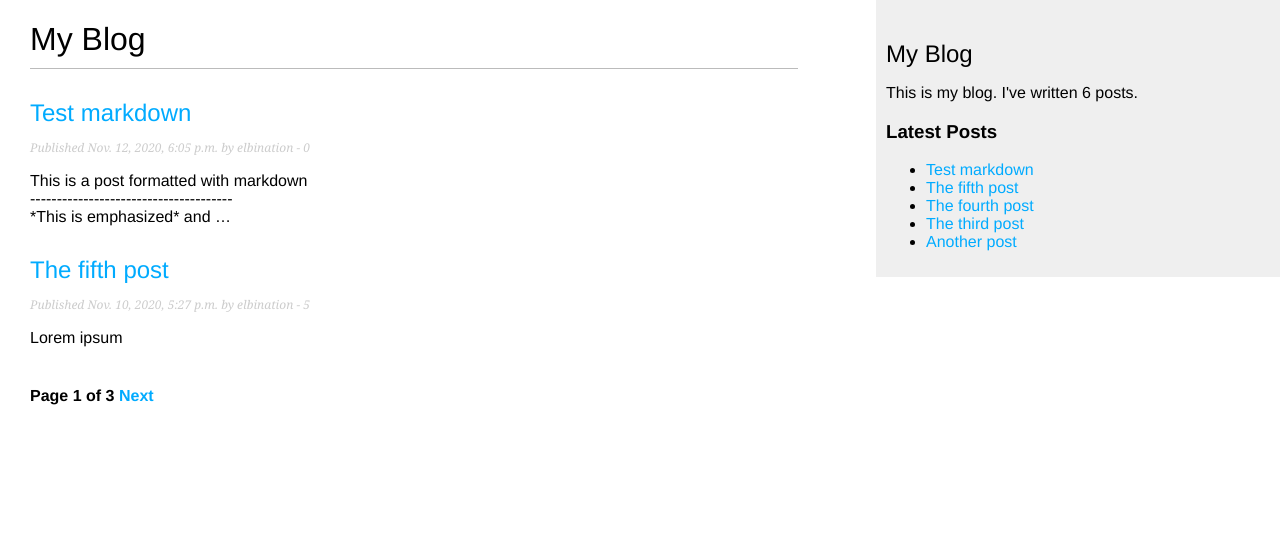
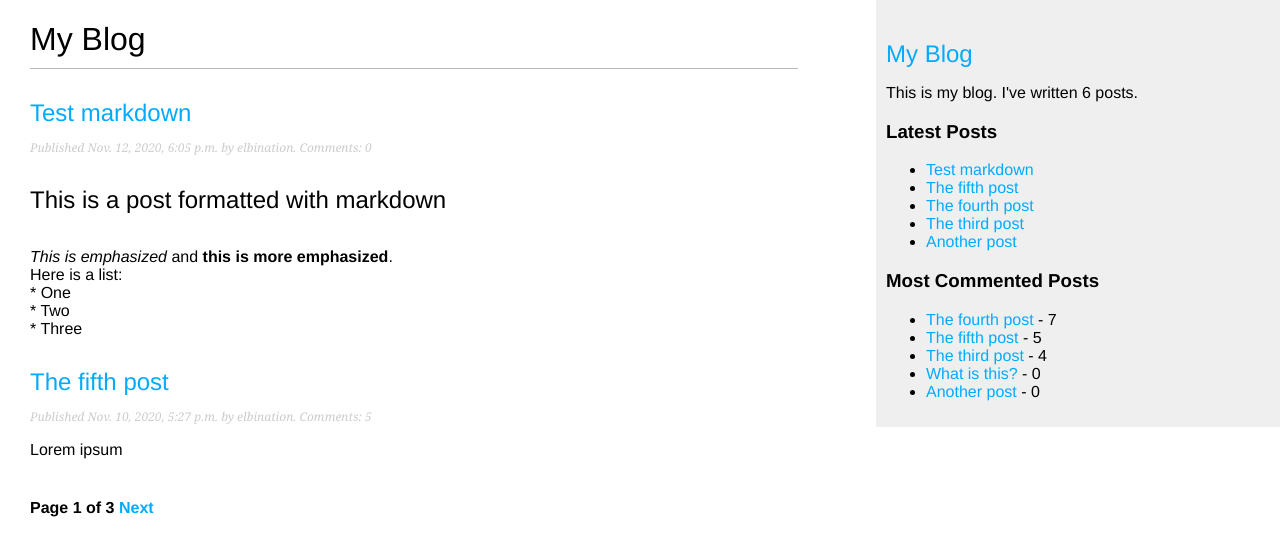
Before and after one commit to elbination/Django-Blog-Example, a Django app: page / in a window 1280 px wide. Shown: the top 556 px of the page. Run offline with Django 3.2, Linux system fonts and the light colour scheme; data comes from the database, SQL or seed files in the repository; both versions use the stored data as it was after the commit.

```diff
--- a/blog/templatetags/blog_tags.py
+++ b/blog/templatetags/blog_tags.py
@@ -1,11 +1,14 @@
 from django import template
 from ..models import Post
+from django.db.models import Count
+from django.utils.safestring import mark_safe
+import markdown
 
 # Simple tag to retrieve the total posts published on the blog
-
 register = template.Library()
 
 
+# Count posts
 @register.simple_tag
 def total_posts():
     return Post.published.count()
@@ -16,3 +19,15 @@ def total_posts():
 def show_latest_posts(count=5):
     latest_posts = Post.published.order_by('-publish')[:count]
     return {'latest_posts': latest_posts}
+
+
+# Display most commented posts
+@register.simple_tag
+def show_most_commented_posts(count=5):
+    most_commented_posts = Post.published.annotate(total_comments=Count('comments')).order_by('-total_comments')[:count]
+    return most_commented_posts
+
+
+@register.filter(name='markdown')
+def markdown_format(text):
+    return mark_safe(markdown.markdown(text))
--- a/blog_01/settings.py
+++ b/blog_01/settings.py
@@ -26,6 +26,8 @@ DEBUG = True
 
 ALLOWED_HOSTS = []
 
+SITE_ID = 1
+
 # Application definition
 
 INSTALLED_APPS = [
@@ -35,6 +37,8 @@ INSTALLED_APPS = [
     'django.contrib.sessions',
     'django.contrib.messages',
     'django.contrib.staticfiles',
+    'django.contrib.sites',
+    'django.contrib.sitemaps',
 
     'blog.apps.BlogConfig'
 ]
--- a/blog_01/urls.py
+++ b/blog_01/urls.py
@@ -15,8 +15,15 @@ Including another URLconf
 """
 from django.contrib import admin
 from django.urls import path, include
+from django.contrib.sitemaps.views import sitemap
+from blog.sitemaps import PostSitemap
+
+sitemaps = {
+    'posts': PostSitemap
+}
 
 urlpatterns = [
     path('admin/', admin.site.urls),
-    path('', include('blog.urls', namespace='blog'))
+    path('', include('blog.urls', namespace='blog')),
+    path('sitemap.xml/', sitemap, {'sitemaps': sitemaps}, name='django.contrib.sitemaps.views.sitemap')
 ]
--- a/requirements.txt
+++ b/requirements.txt
@@ -1 +1,2 @@
 Django~=3.1.3
+markdown==3.2.1
--- a/templates/blog/layout.html
+++ b/templates/blog/layout.html
@@ -17,10 +17,19 @@
     {% endblock %}
 </div>
 <div id="sidebar">
-    <h2>My Blog</h2>
+    <h2><a href="{% url 'blog:post_list' %}">My Blog</a></h2>
     <p>This is my blog. I've written {% total_posts %} posts.</p>
     <h3>Latest Posts</h3>
     {% show_latest_posts %}
+    <h3>Most Commented Posts</h3>
+    {% show_most_commented_posts as most_commented_posts %}
+    <ul>
+        {% for post in most_commented_posts %}
+            <li>
+                <a href="{{ post.get_absolute_url }}">{{ post.title }}</a> - {{ post.comments.count }}
+            </li>
+        {% endfor %}
+    </ul>
 </div>
 </body>
 </html>
--- a/templates/blog/post/detail.html
+++ b/templates/blog/post/detail.html
@@ -1,4 +1,5 @@
 {% extends 'blog/layout.html' %}
+{% load blog_tags %}
 {% block title %}
     {{ post.title }}
 {% endblock %}
@@ -7,7 +8,7 @@
     <p class="date">
         Published {{ post.publish }} by {{ post.author }}
     </p>
-    {{ post.body|linebreaks }}
+    {{ post.body|markdown|linebreaks }}
     {% with comments.count as total_comments %}
         <h2>
             {{ total_comments }} comment{{ total_comments|pluralize }}
--- a/templates/blog/post/list.html
+++ b/templates/blog/post/list.html
@@ -1,4 +1,5 @@
 {% extends 'blog/layout.html' %}
+{% load blog_tags %}
 {% block title %}
     My Blog
 {% endblock %}
@@ -9,9 +10,10 @@
             <a href="{{ post.get_absolute_url }}">{{ post.title }}</a>
         </h2>
         <p class="date">
-            Published {{ post.publish }} by {{ post.author }} - {{ post.comments.count }}
+            Published {{ post.publish }} by {{ post.author }}. Comments: {{ post.comments.count }}
         </p>
-        {{ post.body|linebreaks|truncatewords:10 }}
+        {#        {{ post.body|linebreaks|truncatewords:10 }}#}
+        {{ post.body|markdown|linebreaks|truncatewords_html:30 }}
     {% endfor %}
     {% include 'blog/_components/pagination.html' with page=posts %}
 {% endblock %}
```
Also changed, not shown: blog/feeds.py (added, +9 -0 lines), blog/sitemaps.py (added, +14 -0 lines), db.sqlite3.
